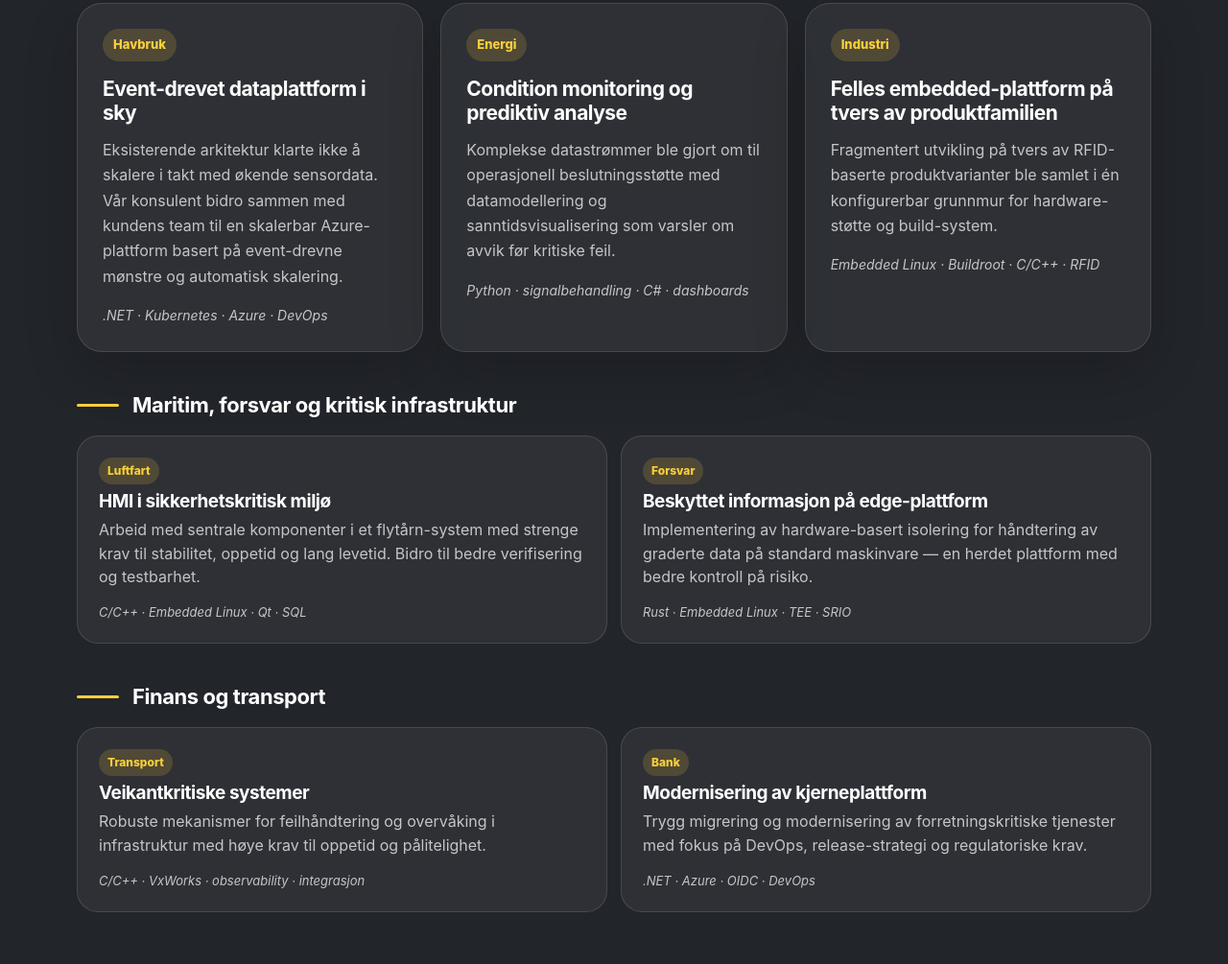
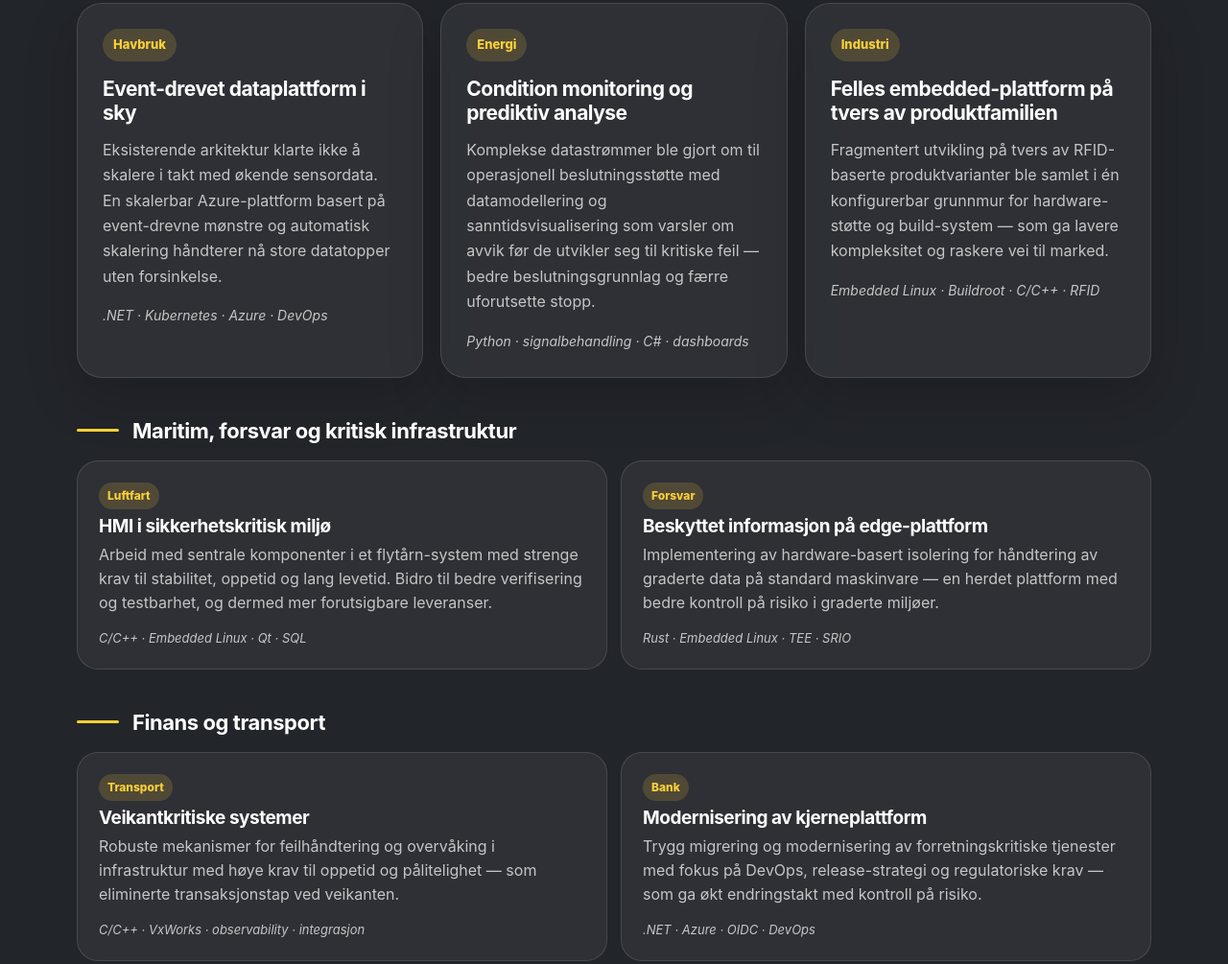
Before and after one commit to thorfunderud/ametra-static-site, a plain HTML site: page index.html in a window 1280 px wide. Shown: the part 3416-4421 px from the top of the page at 96% size. Drawn offline with Linux system fonts and the light colour scheme.

Commit message:
Add files via upload
oppdatert tekst på referanser

```diff
--- a/index.html
+++ b/index.html
@@ -287,7 +287,7 @@
               <div>
                 <span class="case-domain">Havbruk</span>
                 <h4>Event-drevet dataplattform i sky</h4>
-                <p>Eksisterende arkitektur klarte ikke å skalere i takt med økende sensordata. Vår konsulent bidro sammen med kundens team til en skalerbar Azure-plattform basert på event-drevne mønstre og automatisk skalering.</p>
+                <p>Eksisterende arkitektur klarte ikke å skalere i takt med økende sensordata. En skalerbar Azure-plattform basert på event-drevne mønstre og automatisk skalering håndterer nå store datatopper uten forsinkelse.</p>
               </div>
               <p class="case-tech">.NET · Kubernetes · Azure · DevOps</p>
             </article>
@@ -295,7 +295,7 @@
               <div>
                 <span class="case-domain">Energi</span>
                 <h4>Condition monitoring og prediktiv analyse</h4>
-                <p>Komplekse datastrømmer ble gjort om til operasjonell beslutningsstøtte med datamodellering og sanntidsvisualisering som varsler om avvik før kritiske feil.</p>
+                <p>Komplekse datastrømmer ble gjort om til operasjonell beslutningsstøtte med datamodellering og sanntidsvisualisering som varsler om avvik før de utvikler seg til kritiske feil — bedre beslutningsgrunnlag og færre uforutsette stopp.</p>
               </div>
               <p class="case-tech">Python · signalbehandling · C# · dashboards</p>
             </article>
@@ -303,7 +303,7 @@
               <div>
                 <span class="case-domain">Industri</span>
                 <h4>Felles embedded-plattform på tvers av produktfamilien</h4>
-                <p>Fragmentert utvikling på tvers av RFID-baserte produktvarianter ble samlet i én konfigurerbar grunnmur for hardware-støtte og build-system.</p>
+                <p>Fragmentert utvikling på tvers av RFID-baserte produktvarianter ble samlet i én konfigurerbar grunnmur for hardware-støtte og build-system — som ga lavere kompleksitet og raskere vei til marked.</p>
               </div>
               <p class="case-tech">Embedded Linux · Buildroot · C/C++ · RFID</p>
             </article>
@@ -317,7 +317,7 @@
               <div>
                 <span class="case-domain">Luftfart</span>
                 <h4>HMI i sikkerhetskritisk miljø</h4>
-                <p>Arbeid med sentrale komponenter i et flytårn-system med strenge krav til stabilitet, oppetid og lang levetid. Bidro til bedre verifisering og testbarhet.</p>
+                <p>Arbeid med sentrale komponenter i et flytårn-system med strenge krav til stabilitet, oppetid og lang levetid. Bidro til bedre verifisering og testbarhet, og dermed mer forutsigbare leveranser.</p>
               </div>
               <p class="case-tech">C/C++ · Embedded Linux · Qt · SQL</p>
             </article>
@@ -325,7 +325,7 @@
               <div>
                 <span class="case-domain">Forsvar</span>
                 <h4>Beskyttet informasjon på edge-plattform</h4>
-                <p>Implementering av hardware-basert isolering for håndtering av graderte data på standard maskinvare — en herdet plattform med bedre kontroll på risiko.</p>
+                <p>Implementering av hardware-basert isolering for håndtering av graderte data på standard maskinvare — en herdet plattform med bedre kontroll på risiko i graderte miljøer.</p>
               </div>
               <p class="case-tech">Rust · Embedded Linux · TEE · SRIO</p>
             </article>
@@ -339,7 +339,7 @@
               <div>
                 <span class="case-domain">Transport</span>
                 <h4>Veikantkritiske systemer</h4>
-                <p>Robuste mekanismer for feilhåndtering og overvåking i infrastruktur med høye krav til oppetid og pålitelighet.</p>
+                <p>Robuste mekanismer for feilhåndtering og overvåking i infrastruktur med høye krav til oppetid og pålitelighet — som eliminerte transaksjonstap ved veikanten.</p>
               </div>
               <p class="case-tech">C/C++ · VxWorks · observability · integrasjon</p>
             </article>
@@ -347,7 +347,7 @@
               <div>
                 <span class="case-domain">Bank</span>
                 <h4>Modernisering av kjerneplattform</h4>
-                <p>Trygg migrering og modernisering av forretningskritiske tjenester med fokus på DevOps, release-strategi og regulatoriske krav.</p>
+                <p>Trygg migrering og modernisering av forretningskritiske tjenester med fokus på DevOps, release-strategi og regulatoriske krav — som ga økt endringstakt med kontroll på risiko.</p>
               </div>
               <p class="case-tech">.NET · Azure · OIDC · DevOps</p>
             </article>
```
